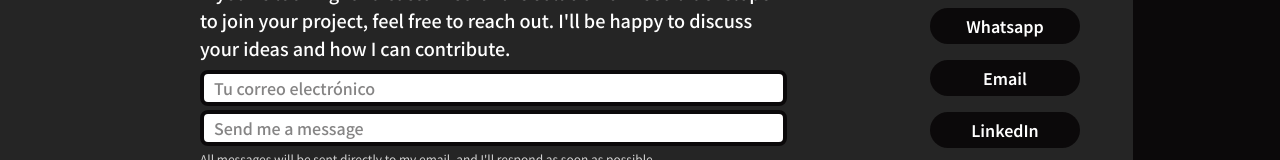
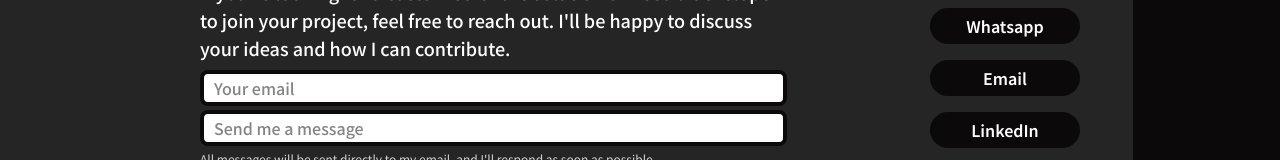
Before and after one commit to LimonsitOwO/Portfolio-NextJS, a Next.js app: page / in a window 1280 px wide. Shown: the part 3446-3606 px from the top of the page. Built offline with nearby package versions, Linux system fonts and the light colour scheme.

Commit message:
Change: input

```diff
--- a/app/components/ContactMe.tsx
+++ b/app/components/ContactMe.tsx
@@ -64,7 +64,7 @@ export default function ContactMe() {
           ))}
           <input
             type="email"
-            placeholder="Tu correo electrónico"
+            placeholder="Your email"
             value={email}
             className="mb-1 bg-text w-full font-medium text-[16px] text-primary py-0.5 px-2.5 rounded-lg border-4 border-primary focus:outline-none focus:drop-shadow-[0_0_8px_#F50057] transition-all duration-300"
             onChange={handleEmailChange}
```
